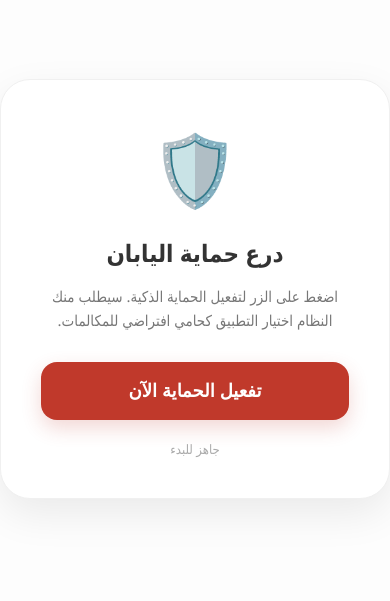
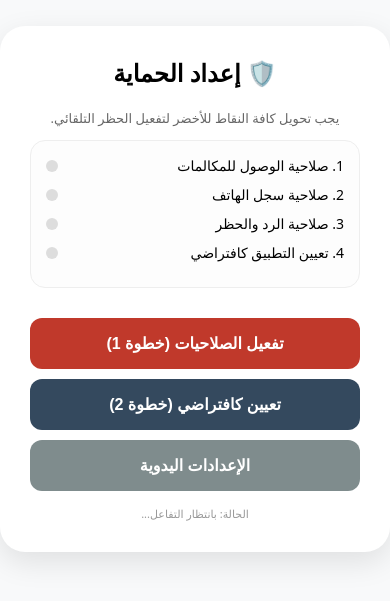
Before and after one commit to zkimtar-ops/Nospamjp, a plain HTML site: page www/index.html in a window 390 px wide. Shown: the part 133-734 px from the top of the page. Drawn offline with Linux system fonts and the light colour scheme; some packages are replaced by stand-ins of ours.

Commit message:
Update index.html

```diff
--- a/www/index.html
+++ b/www/index.html
@@ -5,107 +5,111 @@
     <meta name="viewport" content="width=device-width, initial-scale=1.0, maximum-scale=1.0, user-scalable=no">
     <title>Safety Call Japan</title>
     <style>
-        :root { --primary: #c0392b; --success: #27ae60; --dark: #333; }
-        body { margin: 0; font-family: 'Segoe UI', Tahoma, Geneva, Verdana, sans-serif; background: #fdfdfd; display: flex; align-items: center; justify-content: center; height: 100vh; }
-        .card { background: white; width: 88%; max-width: 400px; padding: 40px; border-radius: 30px; box-shadow: 0 15px 40px rgba(0,0,0,0.08); text-align: center; border: 1px solid #f0f0f0; }
-        .status-icon { font-size: 70px; margin-bottom: 20px; transition: 0.5s cubic-bezier(0.175, 0.885, 0.32, 1.275); }
-        h1 { font-size: 24px; color: var(--dark); margin: 0 0 10px; }
-        p { color: #777; font-size: 15px; line-height: 1.6; margin-bottom: 30px; }
-        .btn-action { background: var(--primary); color: white; border: none; padding: 18px; border-radius: 16px; width: 100%; font-size: 18px; font-weight: bold; cursor: pointer; transition: 0.3s; box-shadow: 0 8px 20px rgba(192, 57, 43, 0.2); }
-        .btn-action:active { transform: scale(0.96); }
-        .btn-success { background: var(--success); box-shadow: 0 8px 20px rgba(39, 174, 96, 0.2); }
-        #log-status { margin-top: 20px; font-size: 13px; color: #aaa; font-weight: 500; }
+        :root { --primary: #c0392b; --success: #27ae60; --gray: #f8f9fa; }
+        body { margin: 0; font-family: system-ui, -apple-system, sans-serif; background: var(--gray); display: flex; align-items: center; justify-content: center; height: 100vh; }
+        .card { background: white; width: 90%; max-width: 400px; padding: 30px; border-radius: 25px; box-shadow: 0 10px 30px rgba(0,0,0,0.1); text-align: center; }
+        .status-list { background: #fdfdfd; border: 1px solid #eee; border-radius: 15px; padding: 15px; margin-bottom: 20px; }
+        .status-item { display: flex; align-items: center; justify-content: space-between; margin-bottom: 10px; font-size: 14px; }
+        .dot { width: 12px; height: 12px; border-radius: 50%; background: #ddd; transition: 0.3s; }
+        .dot-active { background: var(--success); box-shadow: 0 0 8px var(--success); }
+        .btn { background: var(--primary); color: white; border: none; padding: 16px; border-radius: 12px; width: 100%; font-size: 16px; font-weight: bold; cursor: pointer; margin-top: 10px; transition: 0.2s; }
+        .btn-alt { background: #34495e; }
+        .btn:active { transform: scale(0.98); }
+        #debug { font-size: 11px; color: #999; margin-top: 15px; line-height: 1.4; }
     </style>
 </head>
 <body>
 
 <div class="card">
-        <div id="ui-icon" class="status-icon">🛡️</div>
-        <h1 id="ui-title">درع حماية اليابان</h1>
-        <p id="ui-desc">اضغط على الزر لتفعيل الحماية الذكية. سيطلب منك النظام اختيار التطبيق كحامي افتراضي للمكالمات.</p>
+    <h2 style="margin-top:0;">🛡️ إعداد الحماية</h2>
+    <p style="font-size:13px; color:#666;">يجب تحويل كافة النقاط للأخضر لتفعيل الحظر التلقائي.</p>
 
-        <button id="ui-btn" class="btn-action" onclick="initActivation()">تفعيل الحماية الآن</button>
+    <div class="status-list">
+        <div class="status-item"><span>1. صلاحية الوصول للمكالمات</span> <div id="d1" class="dot"></div></div>
+        <div class="status-item"><span>2. صلاحية سجل الهاتف</span> <div id="d2" class="dot"></div></div>
+        <div class="status-item"><span>3. صلاحية الرد والحظر</span> <div id="d3" class="dot"></div></div>
+        <div class="status-item"><span>4. تعيين التطبيق كافتراضي</span> <div id="d4" class="dot"></div></div>
+    </div>
 
-        <div id="log-status">جاهز للبدء</div>
+    <button class="btn" onclick="startPermissionSequence()">تفعيل الصلاحيات (خطوة 1)</button>
+    <button class="btn btn-alt" onclick="requestRoleManager()">تعيين كافتراضي (خطوة 2)</button>
+    <button class="btn btn-alt" style="background:#7f8c8d;" onclick="openAppSettings()">الإعدادات اليدوية</button>
+
+    <div id="debug">الحالة: بانتظار التفاعل...</div>
 </div>
 
 <script src="cordova.js"></script>
 <script>
-        document.addEventListener('deviceready', checkStatus, false);
+    const perms = [
+        "android.permission.READ_PHONE_STATE",
+        "android.permission.READ_CALL_LOG",
+        "android.permission.ANSWER_PHONE_CALLS"
+    ];
 
-        function checkStatus() {
-            // فحص صامت عند فتح التطبيق
-            var permissions = cordova.plugins.permissions;
-            permissions.hasPermission("android.permission.READ_PHONE_STATE", function(status) {
-                if (status.hasPermission) {
-                    setUIActive();
-                }
+    document.addEventListener('deviceready', checkAll, false);
+
+    function checkAll() {
+        if(!window.cordova) return;
+        const pPlugin = cordova.plugins.permissions;
+        perms.forEach((p, i) => {
+            pPlugin.hasPermission(p, (status) => {
+                if(status.hasPermission) document.getElementById('d' + (i+1)).classList.add('dot-active');
+            });
         });
     }
 
-        function initActivation() {
-            var permissions = cordova.plugins.permissions;
-            var list = [
-                permissions.READ_PHONE_STATE,
-                permissions.ANSWER_PHONE_CALLS,
-                permissions.READ_CALL_LOG
-            ];
+    async function startPermissionSequence() {
+        updateLog("جاري طلب الصلاحيات...");
+        const pPlugin = cordova.plugins.permissions;
 
-            updateLog("جاري فحص الصلاحيات...");
-
-            permissions.requestPermissions(list, function(status) {
-                if (status.hasPermission) {
-                    updateLog("تم قبول الصلاحيات ✅");
-                    // الخطوة الحاسمة: طلب تعيين التطبيق كافتراضي
-                    requestRole();
-                } else {
-                    updateLog("يرجى قبول كافة الصلاحيات ❌");
-                }
-            }, function() {
-                updateLog("خطأ في الاتصال بالنظام");
+        for (let i = 0; i < perms.length; i++) {
+            await new Promise((resolve) => {
+                pPlugin.requestPermission(perms[i], (status) => {
+                    if(status.hasPermission) document.getElementById('d' + (i+1)).classList.add('dot-active');
+                    resolve();
+                }, () => resolve());
             });
         }
+        updateLog("تم الانتهاء من طلب الصلاحيات. انتقل للخطوة 2.");
+    }
 
-        function requestRole() {
-            updateLog("يرجى تعيين التطبيق كافتراضي...");
-
-            // استدعاء نافذة النظام (تطلب إضافة Intent Plugin التي أضفناها لـ main.yml)
+    function requestRoleManager() {
+        updateLog("محاولة فتح نافذة النظام...");
         if (window.plugins && window.plugins.intentShim) {
             window.plugins.intentShim.startActivityForResult(
                 {
                     action: "android.app.role.action.REQUEST_ROLE",
-                        extras: {
-                            "android.app.role.extra.ROLE_NAME": "android.app.role.CALL_SCREENING"
-                        }
+                    extras: { "android.app.role.extra.ROLE_NAME": "android.app.role.CALL_SCREENING" }
                 },
-                    function() {
-                        setUIActive();
-                        updateLog("الحماية نشطة تماماً ✅");
+                () => {
+                    document.getElementById('d4').classList.add('dot-active');
+                    updateLog("تم التفعيل بنجاح ✅");
                 },
-                    function() {
-                        updateLog("تنبيه: يجب الاختيار يدوياً ⚠️");
-                        setUIActive(); // نحدث الواجهة على أي حال لأن الصلاحيات تم قبولها
+                () => {
+                    updateLog("فشل الطلب التلقائي. يرجى التفعيل يدوياً.");
+                    openDefaultApps();
                 }
             );
         } else {
-                setUIActive();
+            openDefaultApps();
         }
     }
 
-        function setUIActive() {
-            document.getElementById('ui-icon').innerText = "✅";
-            document.getElementById('ui-icon').style.color = "var(--success)";
-            document.getElementById('ui-title').innerText = "الحماية مفعلة";
-            document.getElementById('ui-desc').innerText = "التطبيق يقوم الآن بفحص وحظر المكالمات المزعجة تلقائياً عبر Firebase.";
-            document.getElementById('ui-btn').innerText = "تم التفعيل بنجاح";
-            document.getElementById('ui-btn').classList.add('btn-success');
-            document.getElementById('ui-btn').disabled = true;
-            document.getElementById('log-status').innerText = "يعمل في الخلفية";
+    function openDefaultApps() {
+        if (window.plugins && window.plugins.intentShim) {
+            window.plugins.intentShim.startActivity({ action: "android.settings.MANAGE_DEFAULT_APPS_SETTINGS" }, () => {}, () => {
+                cordova.plugins.settings.open("application_details", () => {}, () => {});
+            });
+        }
     }
 
-        function updateLog(msg) {
-            document.getElementById('log-status').innerText = msg;
+    function openAppSettings() {
+        if(window.cordova && cordova.plugins.settings) {
+            cordova.plugins.settings.open("application_details", () => {}, () => {});
         }
+    }
+
+    function updateLog(t) { document.getElementById('debug').innerText = "الحالة: " + t; }
 </script>
 </body>
 </html>
```
Lines whose indentation alone changed are shown as unchanged.
